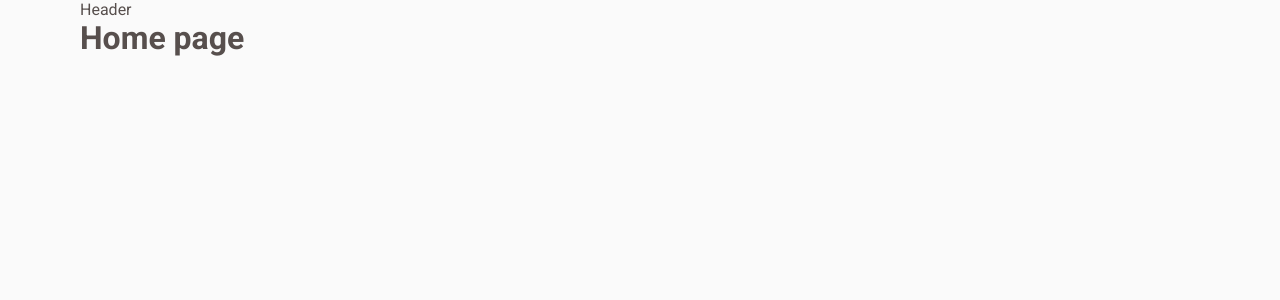
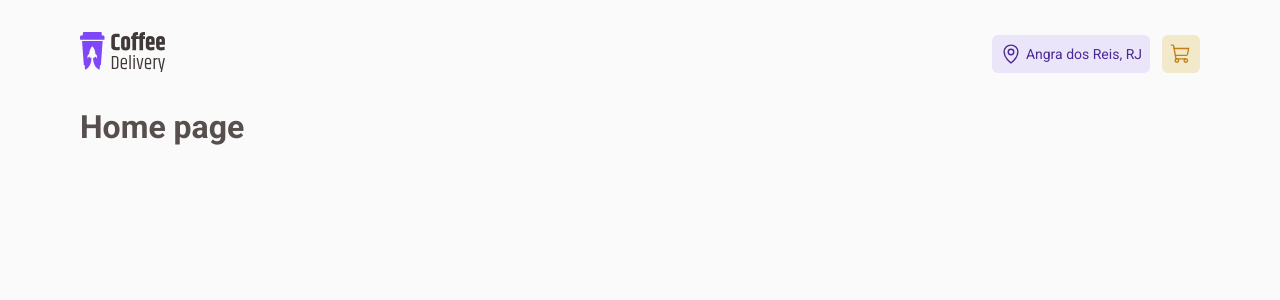
Before and after one commit to ysdor/desafio-coffee-delivery, a React (Vite) app: page / in a window 1280 px wide. Shown: the top 300 px of the page. Built offline with nearby package versions, Linux system fonts and the light colour scheme.

Commit message:
create component: header

```diff
--- a/package.json
+++ b/package.json
@@ -10,6 +10,7 @@
     "lint": "eslint src --ext .ts,.tsx --fix"
   },
   "dependencies": {
+    "phosphor-react": "^1.4.1",
     "react": "^18.2.0",
     "react-dom": "^18.2.0",
     "react-router-dom": "^6.4.2",
--- /dev/null
+++ b/src/components/Header/index.tsx
@@ -0,0 +1,34 @@
+import { MapPin, ShoppingCart } from 'phosphor-react'
+import { NavLink } from 'react-router-dom'
+
+import {
+  CheckoutButton,
+  HeaderContainer,
+  ItemsOnRight,
+  LocationBadge,
+} from './styles'
+
+import logoCoffeeDelivery from '../../../public/logoCoffeeDelivery.svg'
+
+export function Header() {
+  return (
+    <HeaderContainer>
+      <NavLink to="/" end>
+        <img src={logoCoffeeDelivery} alt="" />
+      </NavLink>
+
+      <ItemsOnRight>
+        <LocationBadge>
+          <MapPin size={22} />
+          Angra dos Reis, RJ
+        </LocationBadge>
+
+        <NavLink to="/checkout">
+          <CheckoutButton>
+            <ShoppingCart size={22} />
+          </CheckoutButton>
+        </NavLink>
+      </ItemsOnRight>
+    </HeaderContainer>
+  )
+}
--- /dev/null
+++ b/src/components/Header/styles.ts
@@ -0,0 +1,36 @@
+import styled from 'styled-components'
+
+export const HeaderContainer = styled.header`
+  padding-block: 2rem;
+  display: flex;
+  justify-content: space-between;
+  align-items: center;
+`
+
+export const ItemsOnRight = styled.div`
+  display: flex;
+  gap: 0.75rem;
+`
+
+const BaseButtonLayout = styled.span`
+  border-radius: 6px;
+  padding: 0.5rem;
+  display: flex;
+`
+
+export const LocationBadge = styled(BaseButtonLayout)`
+  background-color: ${(props) => props.theme['purple-light']};
+  color: ${(props) => props.theme['purple-dark']};
+
+  font-size: 0.875rem;
+  line-height: 130%;
+
+  justify-content: center;
+  align-items: center;
+  gap: 0.25rem;
+`
+
+export const CheckoutButton = styled(BaseButtonLayout)`
+  background-color: ${(props) => props.theme['yellow-light']};
+  color: ${(props) => props.theme['yellow-dark']};
+`
--- a/src/layouts/DefaultLayout/index.tsx
+++ b/src/layouts/DefaultLayout/index.tsx
@@ -1,11 +1,13 @@
 import { Outlet } from 'react-router-dom'
+
+import { Header } from '../../components/Header'
 
 import { DefaultLayoutContainer } from './styles'
 
 export function DefaultLayout() {
   return (
     <DefaultLayoutContainer>
-      <header>Header</header>
+      <Header />
 
       <Outlet />
     </DefaultLayoutContainer>
```
Also changed, not shown: public/logoCoffeeDelivery.svg (added).
